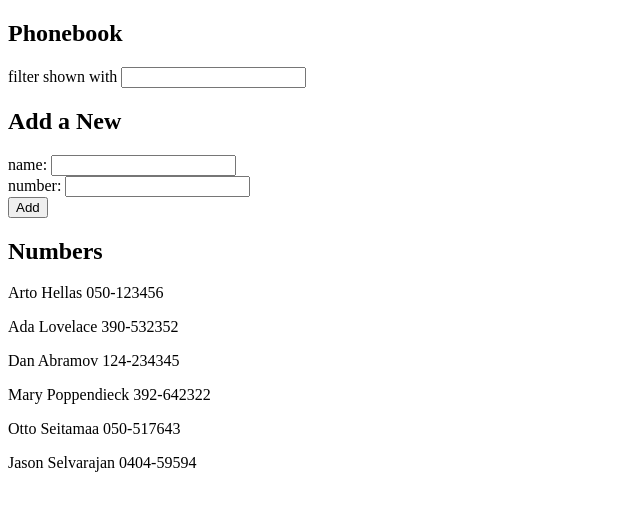
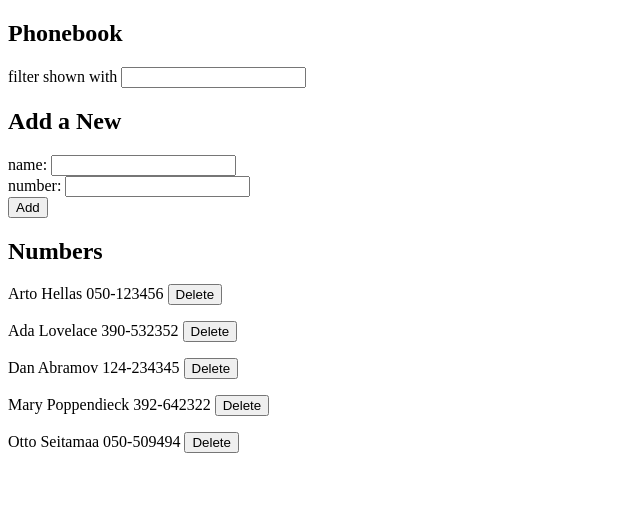
Before and after one commit to Necr0e/FullStackOpen, a React (Vite) app in the folder part2/phonebook/: page / in a window 1280 px wide. Shown: the top 506 px of the page, without its empty margins (0-640 px from the left). Built offline with nearby package versions, Linux system fonts and the light colour scheme; data requests are answered from the project's data file.

Commit message:
Part 2.14 - Added delete functionality

```diff
--- a/part2/phonebook/db.json
+++ b/part2/phonebook/db.json
@@ -1,34 +1,29 @@
 {
   "persons": [
     {
-      "id": 1,
+      "id": "1",
       "name": "Arto Hellas",
       "number": "050-123456"
     },
     {
-      "id": 2,
+      "id": "2",
       "name": "Ada Lovelace",
       "number": "390-532352"
     },
     {
-      "id": 3,
+      "id": "3",
       "name": "Dan Abramov",
       "number": "124-234345"
     },
     {
-      "id": 4,
+      "id": "4",
       "name": "Mary Poppendieck",
       "number": "392-642322"
     },
     {
-      "id": 5,
+      "id": "4132",
       "name": "Otto Seitamaa",
-      "number": "050-517643"
-    },
-    {
-      "id": 6,
-      "name": "Jason Selvarajan",
-      "number": "0404-59594"
+      "number": "050-509494"
     }
   ]
 }
--- a/part2/phonebook/src/App.jsx
+++ b/part2/phonebook/src/App.jsx
@@ -26,6 +26,16 @@
     const handleFilterChange = (event) => {
         setNewFilter(event.target.value)
     }
+
+
+    const handleDelete = (id) => {
+        if (window.confirm(`Are you sure you wish to delete this person?`)) {
+            PersonService.remove(id).then(() => {
+                setPersons(persons.filter((person) => person.id !== id))
+            }).catch((err) => alert(err))
+        }
+    }
+
     const handleSubmit = (event) => {
         event.preventDefault()
         const existing_person = persons.find((person) =>
@@ -37,8 +47,7 @@
             setNewNumber('')
             return
         }
-
-        const newPerson = { id: (persons.length + 1), name: newName, number: newNumber }
+        const newPerson = { name: newName, number: newNumber }
         PersonService.create(newPerson).then((returnedPerson) => {
             setPersons(persons.concat(returnedPerson))
             setNewName('')
@@ -60,7 +69,7 @@
                 numberValue={newNumber}
             />
             <h2>Numbers</h2>
-                <Persons persons={persons} filter={filter}/>
+                <Persons persons={persons} filter={filter} handleDelete={handleDelete}/>
         </div>
     )
 }
--- a/part2/phonebook/src/components/Person.jsx
+++ b/part2/phonebook/src/components/Person.jsx
@@ -1,7 +1,9 @@
 import React from 'react'
-const Person = ({ person }) => {
+const Person = ({ person, handleDelete }) => {
     return (
-        <p key={person.name}> {person.name} {person.number}</p>
+        <p key={person.name}> {person.name} {person.number}&nbsp;
+        <button onClick={() => handleDelete(person.id)}>Delete</button>
+        </p>
     )
 }
 export default Person
--- a/part2/phonebook/src/components/Persons.jsx
+++ b/part2/phonebook/src/components/Persons.jsx
@@ -1,6 +1,6 @@
 import Person from './Person'
 
-const Persons = ({ persons, filter }) => {
+const Persons = ({ persons, filter, handleDelete }) => {
     return (
         <div>
             {persons.filter((person) => person.name.toLowerCase().includes(filter.toLowerCase()))
@@ -8,6 +8,7 @@
                     <Person
                         key={filteredPerson.name}
                         person={filteredPerson}
+                        handleDelete={handleDelete}
                     />
                 ))}
         </div>
--- a/part2/phonebook/src/services/PersonService.jsx
+++ b/part2/phonebook/src/services/PersonService.jsx
@@ -13,4 +13,9 @@
 
 }
 
-export default { getAll, create }
+const remove = (id) => {
+    const req = axios.delete(`${baseUrl}/${id}`)
+    return req.then((response) => response.data)
+}
+
+export default { getAll, create, remove }
```
